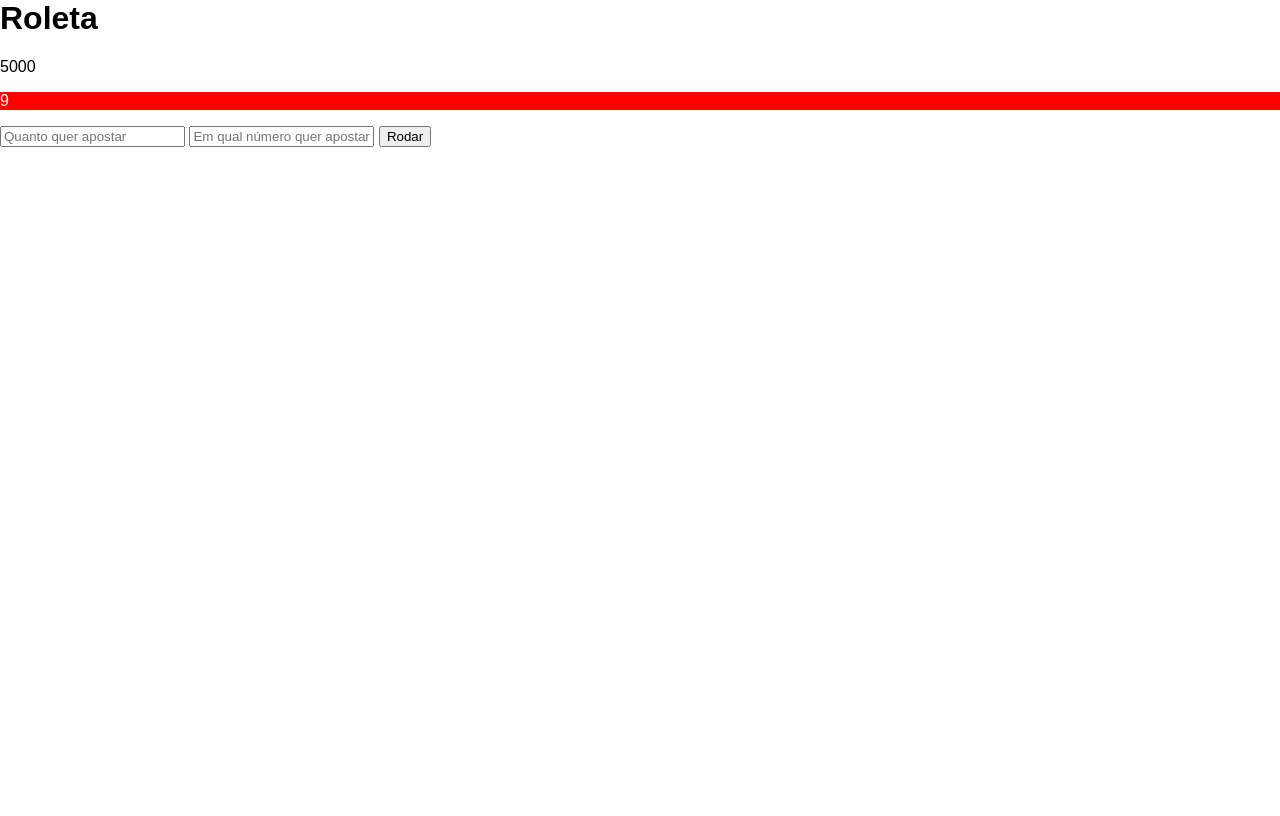
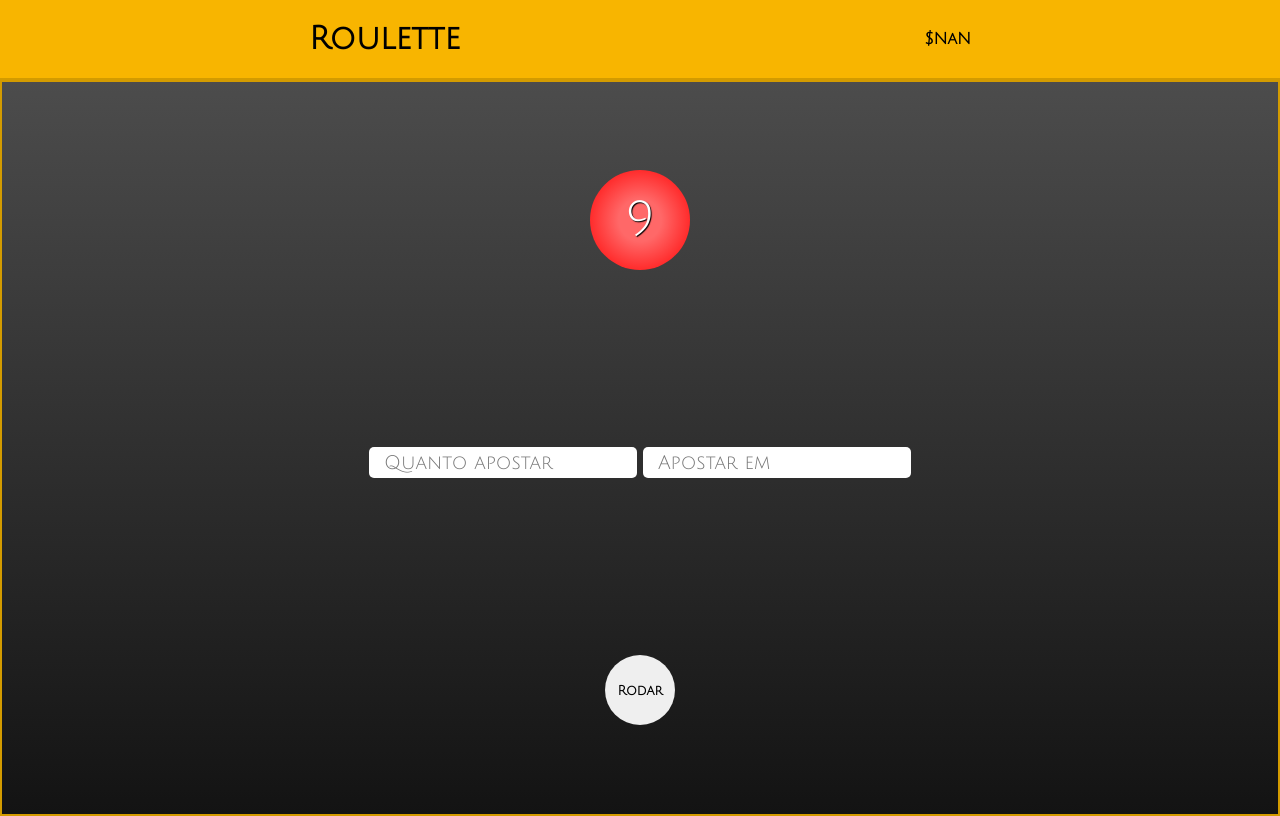
Before and after one commit to brunoannunciato/rouletteJs, a plain HTML site: page index.html in a window 1280 px wide. Both pictures are taken after a click on the button "Rodar". Drawn offline with Linux system fonts and the light colour scheme.

Commit message:
update bet system

```diff
--- a/index.html
+++ b/index.html
@@ -1,16 +1,28 @@
 <html>
 	<head>
 		<meta charset="utf-8">
+		<link href="https://fonts.googleapis.com/css?family=Julius+Sans+One" rel="stylesheet">
 		<title>Roleta</title>
 		<link rel="stylesheet" href="style.css">
 	</head>
 	<body onload="init()">
-		<h1>Roleta</h1>
-		<p class="cash">$ ---.--</p>
-		<p class="result">0</p>
-		<input type="text" class="betValue" placeholder="Quanto quer apostar">
-		<input type="text" class="bet" placeholder="Em qual número quer apostar">
-		<button class="roll">Rodar</button>
-		<script src="main.js"></script>
+		<div class="header">
+			<h1 class="title">Roulette</h1>
+			<div class="cash-box">
+				<p class="cash"> ---.-- </p>
+			</div>
+		</div>
+		<div class="container">
+			<div class="result-box">
+				<p class="result">0</p>
+			</div>
+			<div class="bet-box">
+				<input type="text" class="betValue" placeholder="Quanto apostar">
+				<input type="text" class="bet" placeholder="Apostar em">
+			</div>
+			<button class="roll">Rodar</button>
+
+			<script src="main.js"></script>
+		</div>
 	</body>
 </html>
--- a/main.js
+++ b/main.js
@@ -7,6 +7,7 @@ var money 	=  5000,
 	moneyDisplay	= document.querySelector('.cash'),
 	valueToBet 		= document.querySelector('.betValue'),
 	rollBtn 		= document.querySelector('.roll'),
+	resultBox		= document.querySelector('.result-box'),
 	resultDisplay 	= document.querySelector('.result');
 
 
@@ -33,22 +34,28 @@ function fillColor() {
 	var result = count(r);
 
 	if (result == 'even') {
-		resultDisplay.classList = 'result background-black';
+		resultBox.classList = 'result-box background-black';
 	}
 	else if (result == 'odd') {
-		resultDisplay.classList = 'result background-red';
+		resultBox.classList = 'result-box background-red';
 	}
 	else if (result == 'neutral') {
-		resultDisplay.classList = 'result background-green';
+		resultBox.classList = 'result-box background-green';
 	}
 }
 
 function betResult() {
 	var betNum = document.querySelector('.bet').value,
-		resultDisplayValue = parseInt(document.querySelector('.result').textContent);
+		resultDisplayValue = parseInt(document.querySelector('.result').textContent),
+		betValue = document.querySelector('.betValue').value,
+		cash = document.querySelector('.cash').textContent;
 
 	if (count(resultDisplayValue) === count(betNum)) {
- 		if (resultDisplayValue == betNum) {
+		if (resultDisplayValue == 0) {
+			console.log ('wx16')
+			return 'wx16'
+		}
+		else if (resultDisplayValue == betNum) {
 			 console.log ('wx4')
 			 return 'wx4'
 		 } else {
@@ -56,12 +63,43 @@ function betResult() {
 			 return 'wx2'
 		 }
  	}	else if (count(resultDisplayValue) !== count(betNum)){
-		 console.log('lose')
+		 console.log('lose');
 		 return 'lose'
  	}
 }
 
+function bet() {
+	document.querySelector('.cash').textContent = parseInt(document.querySelector('.cash').textContent) - parseInt(document.querySelector('.betValue').value);
+}
+
+function betReturn() {
+	var betValue = parseInt(document.querySelector('.betValue').value),
+	cash = parseInt(document.querySelector('.cash').textContent);
+
+	switch (betResult()) {
+		case 'lose':
+			document.querySelector('.cash').textContent = cash;
+		break;
+
+		case 'wx16':
+			cash += (betValue * 16);
+			document.querySelector('.cash').textContent = cash;
+		break;
+
+		case 'wx4':
+			cash += (betValue * 4);
+			document.querySelector('.cash').textContent = cash;
+		break;
+
+		default:
+			cash += (betValue * 2);
+			document.querySelector('.cash').textContent = cash;
+		break;
+	}
+}
+
 rollBtn.addEventListener('click', function() {
+	bet();
 	fillColor();
-	betResult();
+	betReturn();
 })
--- a/style.css
+++ b/style.css
@@ -1,7 +1,12 @@
 html, body {
-	font-family: Arial, 'Sans-serif';
+	font-family: 'Julius Sans One', sans-serif;
 	padding: 0;
 	margin: 0;
+	background: #000;
+}
+
+* {
+	box-sizing: border-box;
 }
 
 .result {
@@ -9,13 +14,104 @@ html, body {
 }
 
 .background-red {
-	background: red;
+	/* Permalink - use to edit and share this gradient: http://colorzilla.com/gradient-editor/#ff6868+30,ff0000+100 */
+	background: #ff6868; /* Old browsers */
+	background: -moz-radial-gradient(center, ellipse cover, #ff6868 30%, #ff0000 100%); /* FF3.6-15 */
+	background: -webkit-radial-gradient(center, ellipse cover, #ff6868 30%,#ff0000 100%); /* Chrome10-25,Safari5.1-6 */
+	background: radial-gradient(ellipse at center, #ff6868 30%,#ff0000 100%); /* W3C, IE10+, FF16+, Chrome26+, Opera12+, Safari7+ */
+	filter: progid:DXImageTransform.Microsoft.gradient( startColorstr='#ff6868', endColorstr='#ff0000',GradientType=1 ); /* IE6-9 fallback on horizontal gradient */
 }
 
 .background-black {
-	background: black;
+	/* Permalink - use to edit and share this gradient: http://colorzilla.com/gradient-editor/#3d3d3d+30,131313+100 */
+	background: #3d3d3d; /* Old browsers */
+	background: -moz-radial-gradient(center, ellipse cover, #3d3d3d 30%, #131313 100%); /* FF3.6-15 */
+	background: -webkit-radial-gradient(center, ellipse cover, #3d3d3d 30%,#131313 100%); /* Chrome10-25,Safari5.1-6 */
+	background: radial-gradient(ellipse at center, #3d3d3d 30%,#131313 100%); /* W3C, IE10+, FF16+, Chrome26+, Opera12+, Safari7+ */
+	filter: progid:DXImageTransform.Microsoft.gradient( startColorstr='#3d3d3d', endColorstr='#131313',GradientType=1 ); /* IE6-9 fallback on horizontal gradient */
 }
 
 .background-green {
-	background: green;
+	/* Permalink - use to edit and share this gradient: http://colorzilla.com/gradient-editor/#68ff6d+30,00ff11+100 */
+	background: #68ff6d; /* Old browsers */
+	background: -moz-radial-gradient(center, ellipse cover, #68ff6d 30%, #00ff11 100%); /* FF3.6-15 */
+	background: -webkit-radial-gradient(center, ellipse cover, #68ff6d 30%,#00ff11 100%); /* Chrome10-25,Safari5.1-6 */
+	background: radial-gradient(ellipse at center, #68ff6d 30%,#00ff11 100%); /* W3C, IE10+, FF16+, Chrome26+, Opera12+, Safari7+ */
+	filter: progid:DXImageTransform.Microsoft.gradient( startColorstr='#68ff6d', endColorstr='#00ff11',GradientType=1 ); /* IE6-9 fallback on horizontal gradient */
 }
+
+.container {
+	/* Permalink - use to edit and share this gradient: http://colorzilla.com/gradient-editor/#4c4c4c+0,131313+100 */
+	background: #4c4c4c; /* Old browsers */
+	background: -moz-linear-gradient(top, #4c4c4c 0%, #131313 100%); /* FF3.6-15 */
+	background: -webkit-linear-gradient(top, #4c4c4c 0%,#131313 100%); /* Chrome10-25,Safari5.1-6 */
+	background: linear-gradient(to bottom, #4c4c4c 0%,#131313 100%); /* W3C, IE10+, FF16+, Chrome26+, Opera12+, Safari7+ */
+	filter: progid:DXImageTransform.Microsoft.gradient( startColorstr='#4c4c4c', endColorstr='#131313',GradientType=0 ); /* IE6-9 */
+	display: flex;
+	border: 2px solid #d39b00;
+	width: 100%;
+	height: 92%;
+	margin: 0 auto;
+	flex-direction: column;
+	align-items: center;
+	justify-content: space-around;
+}
+
+.header {
+	display: flex;
+	width: 100%;
+	align-items: center;
+	justify-content: space-around;
+	background: #f8b500;
+	border-bottom: 2px solid #d39b00;
+	padding: 0 6%;
+}
+
+.cash:before {
+	content: '$';
+}
+
+.cash {
+	font-weight: 900;
+}
+
+.result-box {
+	width: 100px;
+	height: 100px;
+	border-radius: 100%;
+	display: flex;
+	justify-content: center;
+	align-items: center;
+}
+
+.result-box .result {
+	font-size: 3em;
+	text-shadow: 1px 1px 1px #000;
+	user-select: none;
+}
+
+.bet-box input {
+	font-family: 'Julius Sans One', sans-serif;
+	font-size: 1.2em;
+	padding: 5px 15px;
+	border-radius: 5px;
+	border: 0;
+}
+
+.roll {
+	font-family: 'Julius Sans One', sans-serif;
+	cursor: pointer;
+	font-weight: bold;
+	border: 0;
+	width: 70px;
+	height: 70px;
+	border-radius: 100%;
+	user-select: none;
+	background: ##afaeae;
+	transition: all .5s ease;
+}
+
+.roll:hover {
+	background: #939292;
+	transition: all .5s ease;
+}
```
